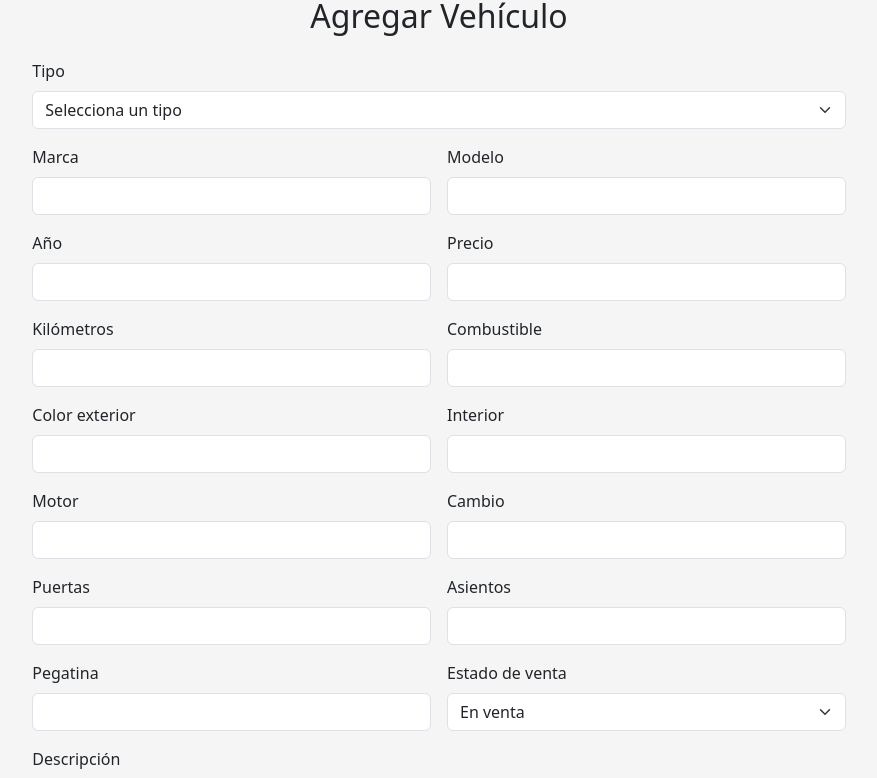
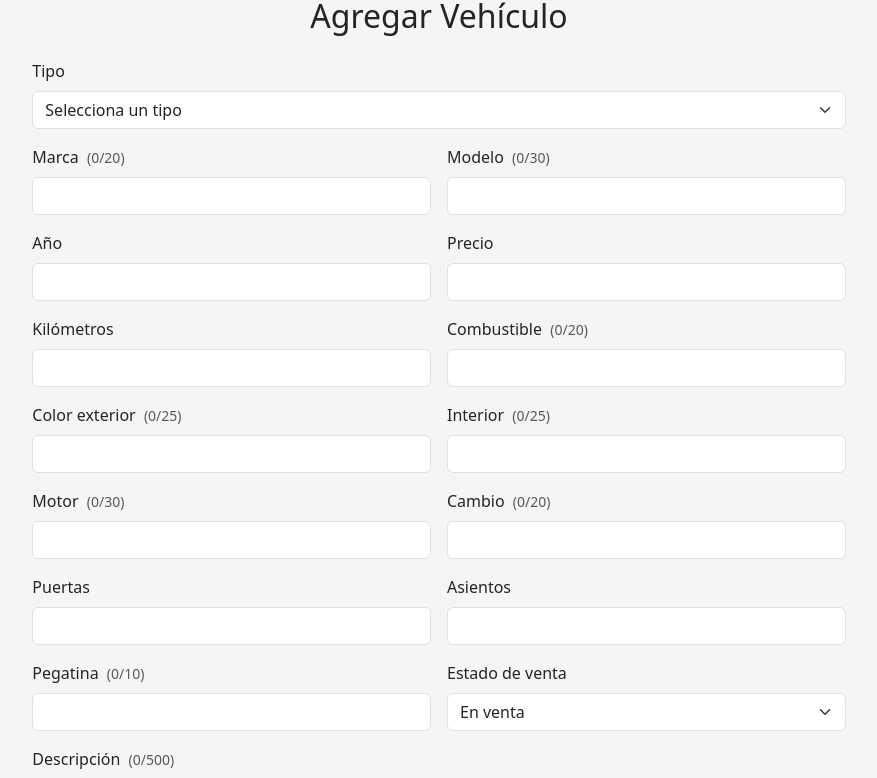
Before and after one commit to JorP2/concesionario-web, a React (Create React App) app in the folder frontend/: page /administrador/vehiculo-form in a window 1280 px wide. Shown: the part 206-984 px from the top of the page, without its empty margins (201-1078 px from the left). Built offline with nearby package versions, Linux system fonts and the light colour scheme.

Commit message:
Opciónes de galeria

```diff
--- a/frontend/src/pages/VehiculoFormulario.jsx
+++ b/frontend/src/pages/VehiculoFormulario.jsx
@@ -2,9 +2,7 @@ import React from "react";
 import { FaArrowLeft } from "react-icons/fa";
 import { useNavigate } from "react-router-dom";
 import { useParams } from "react-router-dom";
-// Componentes
 import GaleriaMultimedia from "../components/admin/GaleriaMultimedia";
-// API
 import {
   addVehiculo,
   getVehiculoById,
@@ -16,14 +14,22 @@ import {
 } from "../api/vehiculoApi";
 import { addImagenes } from "../api/imagenApi";
 
+// Helper para el contador
+const Contador = ({ valor, max }) => (
+  <small
+    className={`text-muted ms-1 ${(valor?.length ?? 0) >= max ? "text-danger" : ""}`}
+  >
+    ({valor?.length ?? 0}/{max})
+  </small>
+);
+
 function VehiculoFormulario() {
-  // Obtener el ID del vehículo de la URL
   const { id } = useParams();
-  const esEdicion = Boolean(id); // Si hay ID, es edición; si no, es creación
-  const [imagenesNuevas, setImagenesNuevas] = React.useState([]); // Estado para las nuevas imágenes a subir
+  const esEdicion = Boolean(id);
+  const [imagenesNuevas, setImagenesNuevas] = React.useState([]);
+  const [portadaNuevaIdx, setPortadaNuevaIdx] = React.useState(0);
   const navigate = useNavigate();
 
-  // Función para manejar el estado del formulario
   const [vehiculo, setVehiculo] = React.useState({
     tipo: "",
     marca: "",
@@ -49,7 +55,6 @@ function VehiculoFormulario() {
     estadoVenta: "en_venta",
   });
 
-  // Función para cargar los datos del vehículo si estamos editando
   React.useEffect(() => {
     if (esEdicion) {
       const cargarVehiculo = async () => {
@@ -89,22 +94,16 @@ function VehiculoFormulario() {
     }
   }, [id, esEdicion]);
 
-  // Función para manejar cambios en los campos del formulario
   const handleChange = (e) => {
     const { name, value, type, checked } = e.target;
     const newValue = type === "checkbox" ? checked : value;
 
-  // Si estamos editando y se desmarca enOferta, eliminar oferta en la API
     if (name === "enOferta" && !checked && esEdicion) {
       deleteOferta(id).catch(() => {});
     }
 
-  let vehiculoActualizado = {
-    ...vehiculo,
-    [name]: newValue,
-  };
+    let vehiculoActualizado = { ...vehiculo, [name]: newValue };
 
-  // Valores válidos para motocicletas
     if (name === "tipo" && value === "MOTOCICLETA") {
       vehiculoActualizado.interior = "Ninguno";
       vehiculoActualizado.puertas = 0;
@@ -113,10 +112,8 @@ function VehiculoFormulario() {
     setVehiculo(vehiculoActualizado);
   };
 
-  // Función para manejar el envío del formulario
   const handleSubmit = async (e) => {
     e.preventDefault();
-
     try {
       if (
         vehiculo.enOferta &&
@@ -129,7 +126,6 @@ function VehiculoFormulario() {
       }
 
       let vehiculoId;
-
       if (esEdicion) {
         await updateVehiculo(id, vehiculo);
         vehiculoId = id;
@@ -138,14 +134,9 @@ function VehiculoFormulario() {
         vehiculoId = data.id;
       }
 
-      // ── Visibilidad ──────────────────────────────
       await cambiarVisibilidad(vehiculoId, vehiculo.visible);
-      // ─────────────────────────────────────────────
-
-      // ── Estado venta ─────────────────────────────
       await updateEstadoVehiculo(vehiculoId, vehiculo.estadoVenta);
 
-      // ── Gestionar oferta ──────────────────────────
       if (
         vehiculo.enOferta &&
         vehiculo.precioOferta &&
@@ -159,8 +150,6 @@ function VehiculoFormulario() {
       } else if (!vehiculo.enOferta) {
         await deleteOferta(vehiculoId).catch(() => {});
       }
-
-      // ─────────────────────────────────────────────
 
       if (imagenesNuevas.length > 0) {
         await addImagenes(vehiculoId, imagenesNuevas);
@@ -188,23 +177,23 @@ function VehiculoFormulario() {
 
         <form onSubmit={handleSubmit}>
           <div className="row g-4">
-            {/* Columna izquierda — galería (solo edición) */}
             {esEdicion && (
               <div className="col-12 col-lg-6">
                 <GaleriaMultimedia
                   vehiculoId={id}
                   imagenesNuevas={imagenesNuevas}
                   setImagenesNuevas={setImagenesNuevas}
+                  portadaNuevaIdx={portadaNuevaIdx}
+                  setPortadaNuevaIdx={setPortadaNuevaIdx}
                 />
               </div>
             )}
 
-            {/* Columna derecha — campos */}
             <div
               className={`col-12 ${esEdicion ? "col-lg-6" : "col-lg-8 mx-auto"}`}
             >
               <div className="row g-3">
-                {/* Fila: Tipo */}
+                {/* Tipo */}
                 <div className="col-12">
                   <label className="form-label">Tipo</label>
                   <select
@@ -220,31 +209,38 @@ function VehiculoFormulario() {
                     <option value="MOTOCICLETA">Motocicleta</option>
                   </select>
                 </div>
-                {/* Fila: Marca + Modelo */}
+
+                {/* Marca + Modelo */}
                 <div className="col-6">
-                  <label className="form-label">Marca</label>
+                  <label className="form-label">
+                    Marca <Contador valor={vehiculo.marca} max={20} />
+                  </label>
                   <input
                     type="text"
                     className="form-control"
                     name="marca"
                     value={vehiculo.marca}
                     onChange={handleChange}
+                    maxLength={20}
                     required
                   />
                 </div>
                 <div className="col-6">
-                  <label className="form-label">Modelo</label>
+                  <label className="form-label">
+                    Modelo <Contador valor={vehiculo.modelo} max={30} />
+                  </label>
                   <input
                     type="text"
                     className="form-control"
                     name="modelo"
                     value={vehiculo.modelo}
                     onChange={handleChange}
+                    maxLength={30}
                     required
                   />
                 </div>
 
-                {/* Fila: Año + Precio */}
+                {/* Año + Precio */}
                 <div className="col-6">
                   <label className="form-label">Año</label>
                   <input
@@ -271,7 +267,7 @@ function VehiculoFormulario() {
                   />
                 </div>
 
-                {/* Fila: Kilómetros + Combustible */}
+                {/* Kilómetros + Combustible */}
                 <div className="col-6">
                   <label className="form-label">Kilómetros</label>
                   <input
@@ -286,69 +282,85 @@ function VehiculoFormulario() {
                   />
                 </div>
                 <div className="col-6">
-                  <label className="form-label">Combustible</label>
+                  <label className="form-label">
+                    Combustible{" "}
+                    <Contador valor={vehiculo.combustible} max={20} />
+                  </label>
                   <input
                     type="text"
                     className="form-control"
                     name="combustible"
                     value={vehiculo.combustible}
                     onChange={handleChange}
+                    maxLength={20}
                     required
                   />
                 </div>
 
-                {/* Fila: Color exterior + Interior */}
+                {/* Color exterior + Interior */}
                 <div className="col-6">
-                  <label className="form-label">Color exterior</label>
+                  <label className="form-label">
+                    Color exterior{" "}
+                    <Contador valor={vehiculo.colorExterior} max={25} />
+                  </label>
                   <input
                     type="text"
                     className="form-control"
                     name="colorExterior"
                     value={vehiculo.colorExterior}
                     onChange={handleChange}
+                    maxLength={25}
                     required
                   />
                 </div>
-
                 {vehiculo.tipo !== "MOTOCICLETA" && (
                   <div className="col-6">
-                    <label className="form-label">Interior</label>
+                    <label className="form-label">
+                      Interior <Contador valor={vehiculo.interior} max={25} />
+                    </label>
                     <input
                       type="text"
                       className="form-control"
                       name="interior"
                       value={vehiculo.interior}
                       onChange={handleChange}
+                      maxLength={25}
                       required
                     />
                   </div>
                 )}
 
-                {/* Fila: Motor + Cambio */}
+                {/* Motor + Cambio */}
                 <div className="col-6">
-                  <label className="form-label">Motor</label>
+                  <label className="form-label">
+                    Motor <Contador valor={vehiculo.motor} max={30} />
+                  </label>
                   <input
                     type="text"
                     className="form-control"
                     name="motor"
                     value={vehiculo.motor}
                     onChange={handleChange}
+                    maxLength={30}
                     required
                   />
                 </div>
                 <div className="col-6">
-                  <label className="form-label">Cambio</label>
+                  <label className="form-label">
+                    Cambio <Contador valor={vehiculo.cambio} max={20} />
+                  </label>
                   <input
                     type="text"
                     className="form-control"
                     name="cambio"
                     value={vehiculo.cambio}
                     onChange={handleChange}
+                    maxLength={20}
                     required
                   />
                 </div>
 
-                {/* Fila: Puertas + Asientos */}
+                {/* Puertas + Asientos */}
                 {vehiculo.tipo !== "MOTOCICLETA" && (
                   <div className="col-6">
                     <label className="form-label">Puertas</label>
@@ -362,7 +374,6 @@ function VehiculoFormulario() {
                     />
                   </div>
                 )}
-
                 <div className="col-6">
                   <label className="form-label">Asientos</label>
                   <input
@@ -375,15 +386,18 @@ function VehiculoFormulario() {
                   />
                 </div>
 
-                {/* Fila: Pegatina + Estado venta */}
+                {/* Pegatina + Estado venta */}
                 <div className="col-6">
-                  <label className="form-label">Pegatina</label>
+                  <label className="form-label">
+                    Pegatina <Contador valor={vehiculo.pegatina} max={10} />
+                  </label>
                   <input
                     type="text"
                     className="form-control"
                     name="pegatina"
                     value={vehiculo.pegatina}
                     onChange={handleChange}
+                    maxLength={10}
                     required
                   />
                 </div>
@@ -401,23 +415,28 @@ function VehiculoFormulario() {
                   </select>
                 </div>
 
-                {/* Descripción — ancho completo */}
+                {/* Descripción */}
                 <div className="col-12">
-                  <label className="form-label">Descripción</label>
+                  <label className="form-label">
+                    Descripción{" "}
+                    <Contador valor={vehiculo.descripcion} max={500} />
+                  </label>
                   <textarea
                     className="form-control"
                     name="descripcion"
                     rows={3}
                     value={vehiculo.descripcion}
                     onChange={handleChange}
+                    maxLength={500}
                     required
                   />
                 </div>
 
-                {/* Comentarios del anunciante- ancho completo */}
+                {/* Comentarios */}
                 <div className="col-12">
                   <label className="form-label">
-                    Comentarios del anunciante
+                    Comentarios del anunciante{" "}
+                    <Contador valor={vehiculo.comentarios} max={500} />
                   </label>
                   <textarea
                     className="form-control"
@@ -425,19 +444,23 @@ function VehiculoFormulario() {
                     rows={3}
                     value={vehiculo.comentarios}
                     onChange={handleChange}
+                    maxLength={500}
                     required
                   />
                 </div>
 
-                {/* Extras — ancho completo */}
+                {/* Extras */}
                 <div className="col-12">
-                  <label className="form-label">Extras</label>
+                  <label className="form-label">
+                    Extras <Contador valor={vehiculo.extras} max={500} />
+                  </label>
                   <textarea
                     className="form-control"
                     name="extras"
                     rows={2}
                     value={vehiculo.extras}
                     onChange={handleChange}
+                    maxLength={500}
                     required
                   />
                 </div>
@@ -474,7 +497,7 @@ function VehiculoFormulario() {
                   </div>
                 </div>
 
-                {/* Precio oferta + Fecha fin — solo si enOferta es true */}
+                {/* Precio oferta + Fecha fin */}
                 {vehiculo.enOferta && (
                   <>
                     <div className="col-6">
@@ -501,7 +524,7 @@ function VehiculoFormulario() {
                         name="precioOferta"
                         value={vehiculo.precioOferta}
                         onChange={handleChange}
-                        max={vehiculo.precio} // no puede ser mayor que el precio original
+                        max={vehiculo.precio}
                         placeholder={`Máx. €${vehiculo.precio}`}
                       />
                     </div>
@@ -515,7 +538,7 @@ function VehiculoFormulario() {
                         onChange={handleChange}
                         min={new Date(Date.now() + 60000)
                           .toISOString()
-                          .slice(0, 16)} // mínimo: ahora + 1 min
+                          .slice(0, 16)}
                       />
                     </div>
                   </>
```
Also changed, not shown: frontend/src/components/admin/GaleriaMultimedia.jsx (+43 -7 lines), 18 other files (tests, documents, lock files or other folders). Lines whose indentation alone changed are shown as unchanged.
